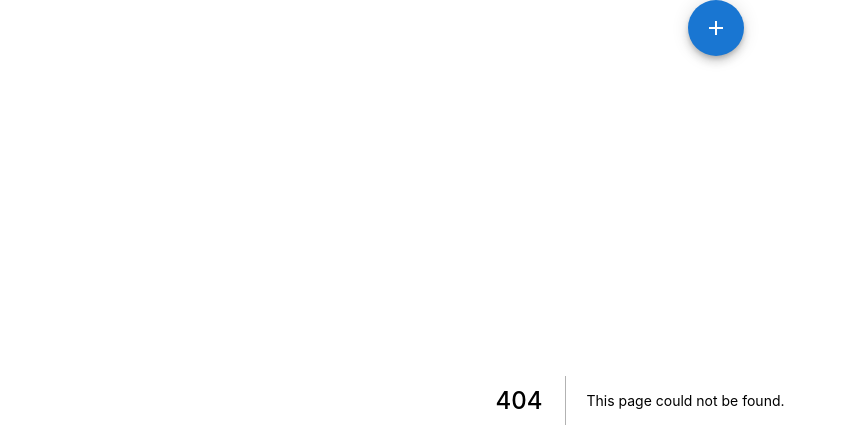
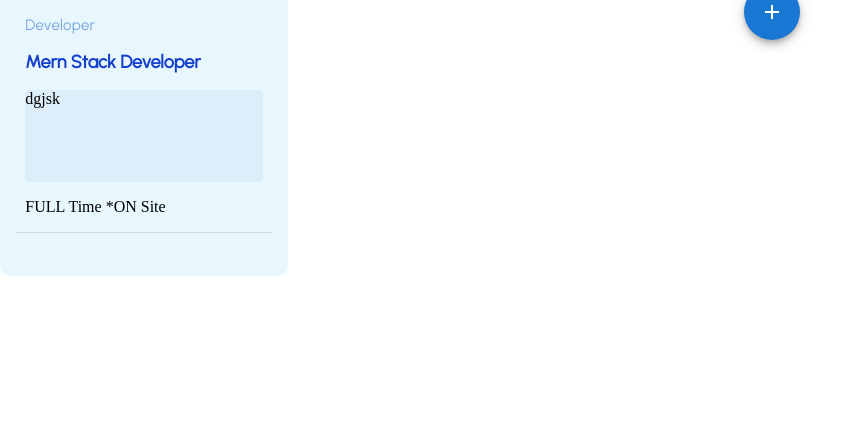
Before and after one commit to MuhammadAbdullahDogar/hg, a Next.js app: page /company/JobCard in a window 1280 px wide. Before the commit this address had no page. Shown: the top 448 px of the page, without its empty margins (0-867 px from the left). Built offline with nearby package versions, Linux system fonts and the light colour scheme.

Commit message:
Job card

```diff
--- a/pages/_app.js
+++ b/pages/_app.js
@@ -15,6 +15,7 @@ import PrintIcon from '@mui/icons-material/Print';
 import NextLink from "next/link";
 
 const actions = [
+  { icon: <NextLink href="/company/JobCard"><PrintIcon /></NextLink>, name: "Job Card" },
   { icon: <NextLink href="/company/companyDashboard/CompanyDashboard"><PrintIcon /></NextLink>, name: "Company dashboard" },
   { icon: <NextLink href="/company/CompanyAbout"><PrintIcon /></NextLink>, name: "Company About Page" },
   { icon: <NextLink href="/company/CompanyNotableWork"><PrintIcon /></NextLink>, name: "Company Notable Work Page" },
--- /dev/null
+++ b/pages/company/JobCard.jsx
@@ -0,0 +1,34 @@
+import { Grid, Divider, Typography, Box, InputLabel, FormControl } from '@mui/material'
+
+
+const JobCard = () => {
+    return (
+        <Box sx={{ background: 'rgba(36, 162, 233, 0.1)', width: '18rem', height: '18.25rem', borderRadius: '0.625rem' }}>
+            <Grid container spacing={2}>
+                <Grid item xs={12}></Grid>
+                <Grid item xs={1}></Grid>
+                <Grid item xs={11}><Typography variant='JobCardH2'> Developer</Typography></Grid>
+
+                <Grid item xs={1}></Grid>
+                <Grid item xs={11}><Typography variant='JobCardH1'>Mern Stack Developer</Typography></Grid>
+
+                <Grid item xs={1}></Grid>
+                <Grid item xs={10}>
+                    <Box sx={{ background: 'rgba(118, 165, 220, 0.1)', height: '5.75rem', borderRadius: '0.3125rem' }}>
+                        <Grid item >
+                            <Grid item xs={5}>dgjsk</Grid>
+                        </Grid>
+
+                    </Box>
+                </Grid>
+                <Grid item xs={1}></Grid>
+                <Grid item xs={1}></Grid>
+                <Grid item xs={11}>FULL Time *ON Site</Grid>
+
+                <Grid item xs={12}><Divider variant="middle"></Divider></Grid>
+            </Grid>
+        </Box>
+    )
+}
+
+export default JobCard
--- a/pages/company/companyDashboard/CompanyDahboardLeftNavbar.jsx
+++ b/pages/company/companyDashboard/CompanyDahboardLeftNavbar.jsx
@@ -8,8 +8,8 @@ const CompanyDahboardLeftNavbar = () => {
                 <Stack
                 spacing={10}
                     direction="column"
-                    justifyContent="center"
-                    alignItems="center"
+                    // justifyContent="center"
+                    // alignItems="center"
 
                 >
                     <Image
--- a/styles/Style.js
+++ b/styles/Style.js
@@ -218,7 +218,31 @@ const customTheme = createTheme({
             lineHeight: "1.2rem",
             letterSpacing: '0.02em',
             color: '#0B1A2A'
+        },
+        JobCardH1: {
+            fontFamily: 'Urbanist',
+            fontWeight: '700',
+            fontSize: '1.125rem',
+            lineHeight: "1.5rem",
+            color: '#143FCD'
+        },
+        JobCardH2: {
+            fontFamily: 'Urbanist',
+            fontWeight: '500',
+            fontSize: '.937rem',
+            lineHeight: "1.125rem",
+            letterSpacing: '0.02em',
+            color: '#76A5DC'
+        },
+        JobCardH3: {
+            fontFamily: 'Urbanist',
+            fontWeight: '600',
+            fontSize: '.8125rem',
+            lineHeight: "1rem",
+            letterSpacing: '0.02em',
+            color: '#143FCD'
         }
+
     },
     shape: {
         // borderRadius: '2.3vmin',
```
